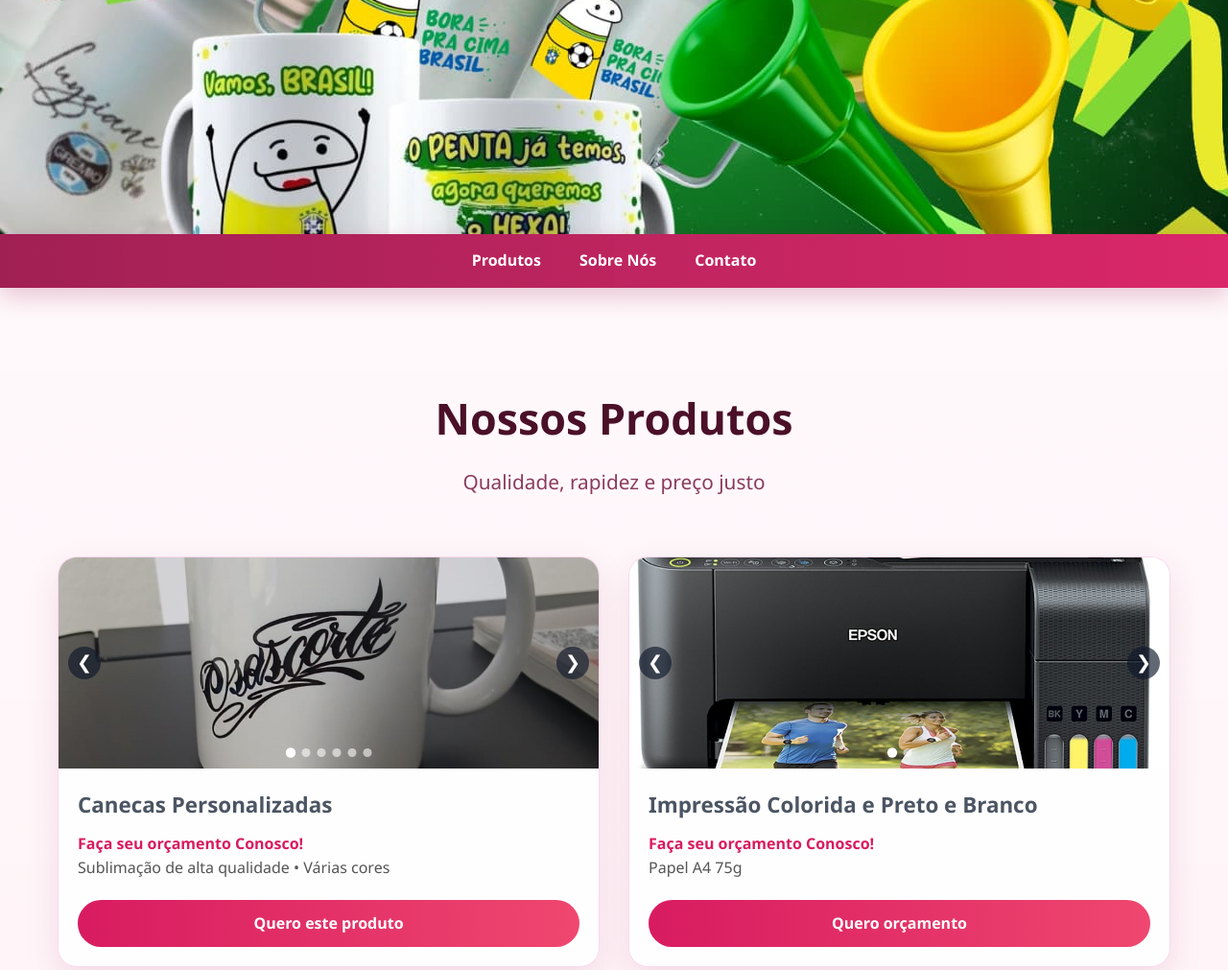
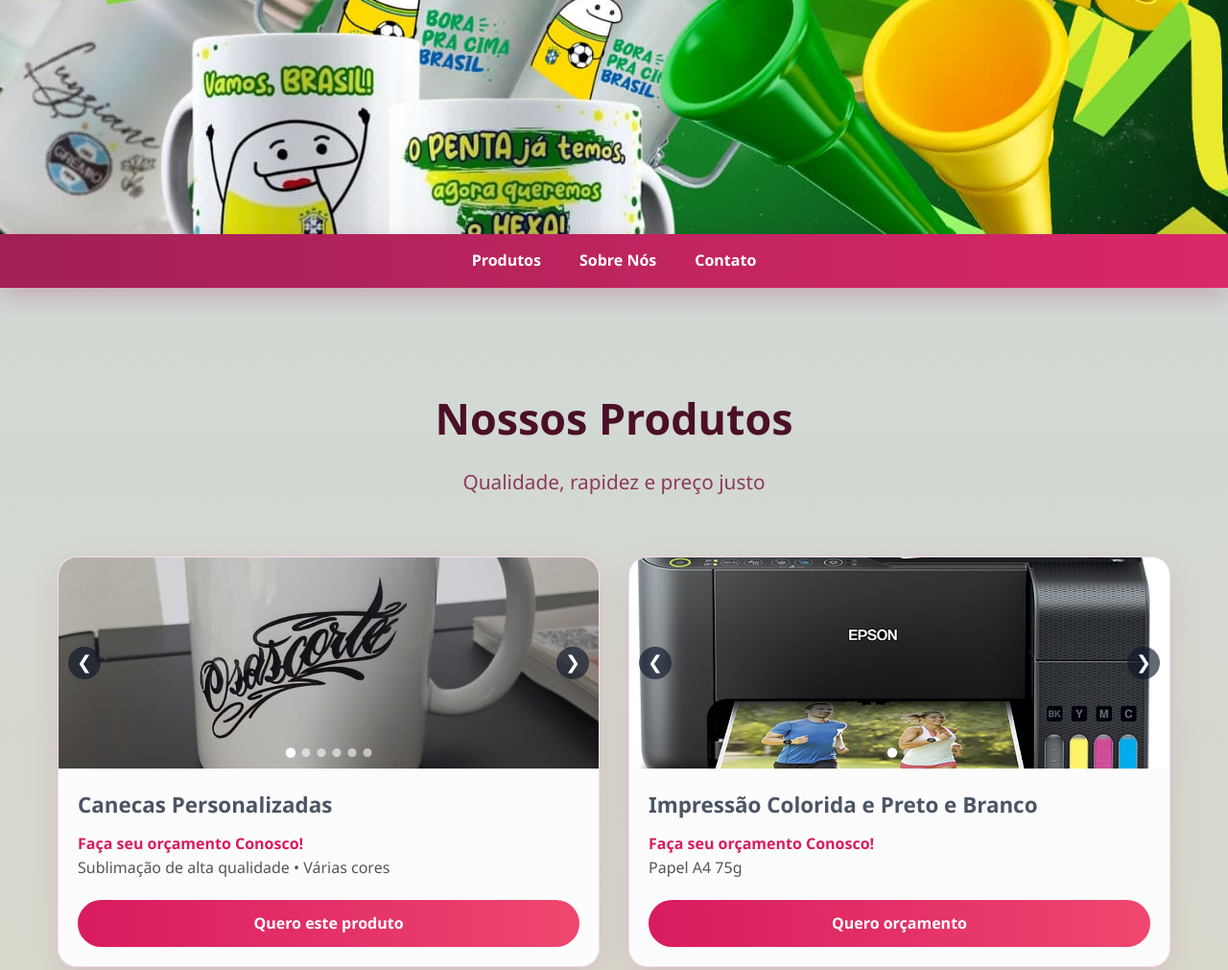
Before and after one commit to proFernandojs/Izak_sit, a website: page index.html in a window 1280 px wide. Shown: the part 2118-3129 px from the top of the page at 96% size. Drawn offline with Linux system fonts and the light colour scheme.

Commit message:
Mudança do beckground do fundo para o tema copa do mundo

```diff
--- a/style.css
+++ b/style.css
@@ -200,7 +200,7 @@ body.carousel-open::before {
 }
 
 .produtos {
-    background: linear-gradient(180deg, rgba(255, 255, 255, 0.62), rgba(255, 228, 236, 0.72));
+    background: linear-gradient(180deg, rgba(1, 120, 63, 0.18), rgba(255, 223, 0, 0.24));
 }
 
 .sobre {
```
